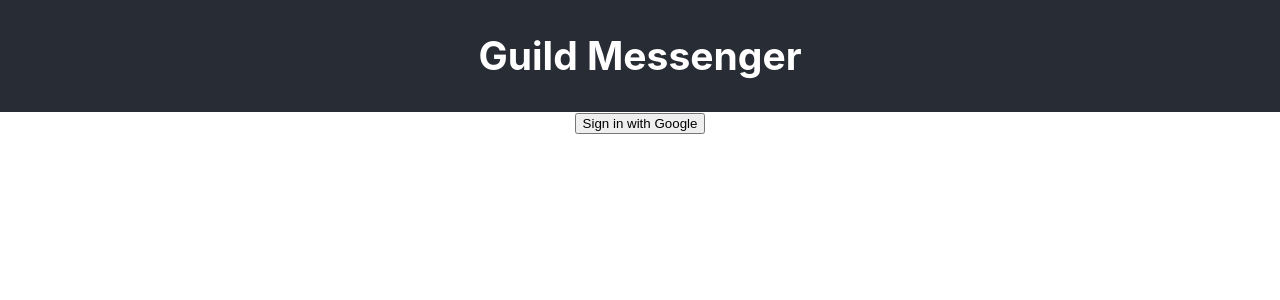
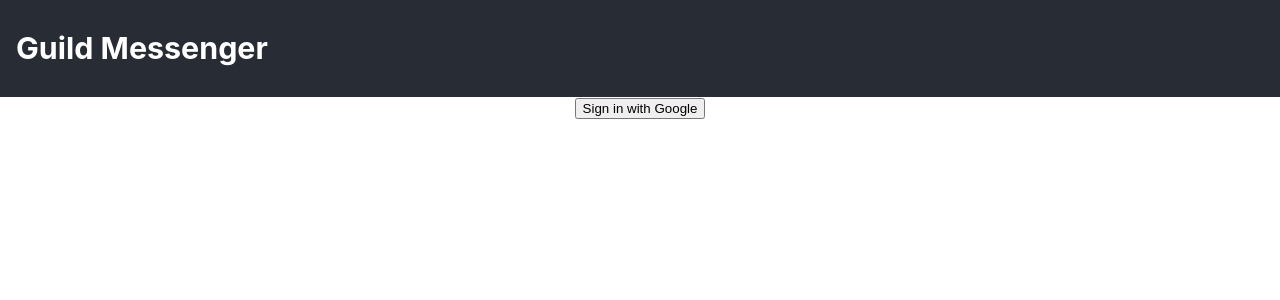
Before and after one commit to eparkhurst/GuildMessenger, a React (Create React App) app: page / in a window 1280 px wide. Shown: the top 300 px of the page. Built offline with nearby package versions, Linux system fonts and the light colour scheme; no server answers.

Commit message:
started to style

```diff
--- a/src/App/App.css
+++ b/src/App/App.css
@@ -3,13 +3,17 @@
 }
 
 .App-header {
+  padding: 0 1rem;
   background-color: #282c34;
   display: flex;
-  flex-direction: column;
   align-items: center;
-  justify-content: center;
+  justify-content: space-between;
   font-size: calc(10px + 2vmin);
   color: white;
+}
+
+.AppTitle {
+  display: flex;
 }
 
 .App-link {
--- a/src/App/App.js
+++ b/src/App/App.js
@@ -21,25 +21,25 @@ firebase.initializeApp({
 const auth = firebase.auth();
 const firestore = firebase.firestore();
 
-
 function App() {
   const [user] = useAuthState(auth);
 
-  // const signOut = (e) => {
-  //   auth.signOut();
-  // }
+  const signOut = (e) => {
+    auth.signOut();
+  };
 
   return (
     <div className="App">
       <header className="App-header">
-        <h2>
-          Guild Messenger
-        </h2>
-        {/* { auth.currentUser && <button onClick={signOut}>Sign out</button>
-        } */}
-        </header>
+        <h3 className="AppTitle">Guild Messenger</h3>
+        {auth.currentUser && <button onClick={signOut}>Sign out</button>}
+      </header>
       <section>
-        {user ? <ChatRoom firestore={firestore} user={user}/> : <SignIn auth={auth} firebase={firebase} />}
+        {user ? (
+          <ChatRoom firestore={firestore} user={user} />
+        ) : (
+          <SignIn auth={auth} firebase={firebase} />
+        )}
       </section>
     </div>
   );
--- a/src/ChatRoom/ChatRoom.css
+++ b/src/ChatRoom/ChatRoom.css
@@ -1,3 +1,25 @@
-.UserText{
+.ChatRoom {
+  display: flex;
+  flex-direction: column;
+  align-items: center;
+}
+.MessageBox {
+  background-color: #f0f3f7;
+  width: 30rem;
+  padding: 1rem;
+
+}
+.MesageWrapper {
+  display: flex;
+  flex-direction: row;
+}
+
+.UserText {
   color: blue;
+  display: flex;
+  justify-content: flex-end;
 }
+
+.RegularText {
+  display: flex;
+}
--- a/src/ChatRoom/ChatRoom.js
+++ b/src/ChatRoom/ChatRoom.js
@@ -20,16 +20,19 @@ function ChatRoom({ firestore, user }) {
   };
 
   return (
-    <div>
-      {messages &&
-        messages.map((msg) => (
-          <p key={msg.id} className={msg.uid === user.uid ? 'UserText' : ''}>
-            {msg.text}
-          </p>
-        ))}
+    <div className="ChatRoom">
+      <div className="MessageBox">
+        {messages &&
+          messages.map((msg) => (
+            <p key={msg.id} className={msg.uid === user.uid ? 'UserText' : 'RegularText'}>
+              {msg.text}
+            </p>
+          ))}
+      </div>
       <div>
         <input
           value={newMessage}
+          placeholder="send a message"
           onChange={(e) => {
             updateMessage(e.target.value);
           }}
```
